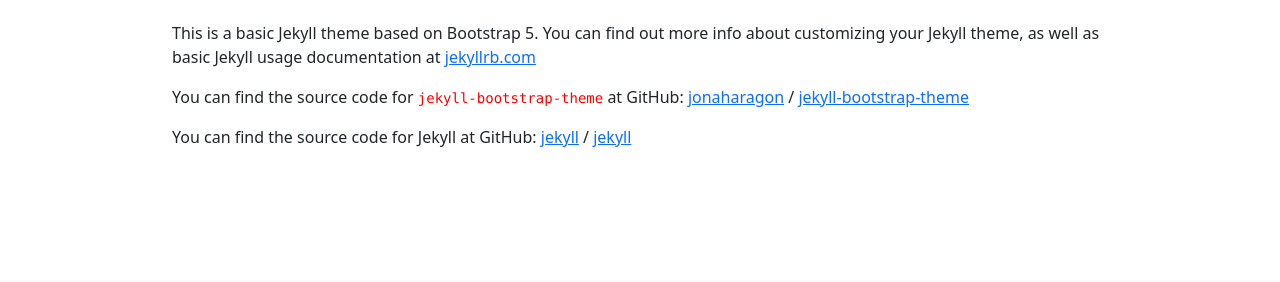
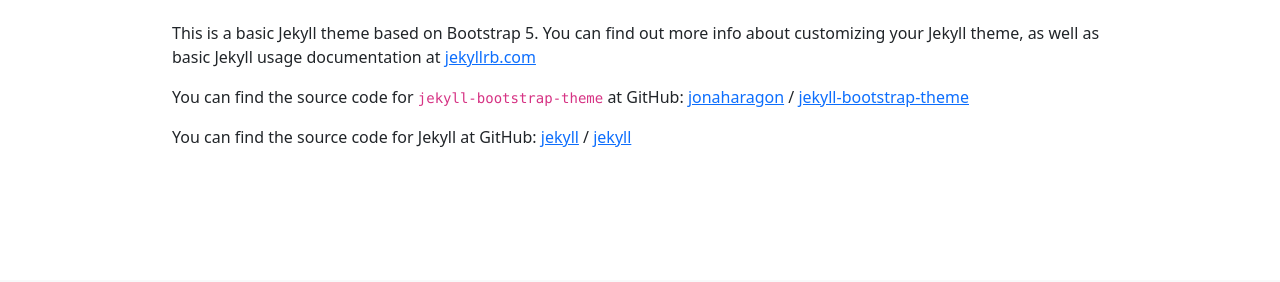
Before and after one commit to lliu1871/PhyEd, a Jekyll site: the page built from help.markdown, in a window 1280 px wide. Shown: the part 366-648 px from the top of the page. Built offline with Jekyll 4.4.1, drawn with Linux system fonts in a browser that asks for light colours.

Commit message:
Update _custom-styles.scss

```diff
--- a/_sass/_custom-styles.scss
+++ b/_sass/_custom-styles.scss
@@ -5,7 +5,7 @@
       overflow-wrap: normal;
 }
 
-code {
+.code {
       font-family: Monaco, 'Lucida Console', Consolas, monospace;
       font-color: red;
       color: red;
```
